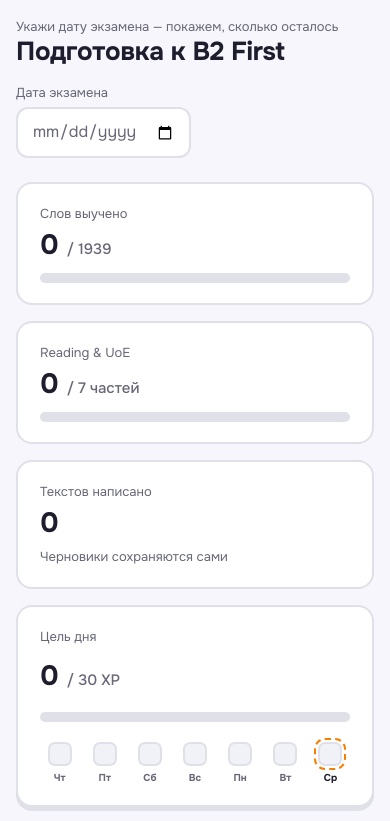
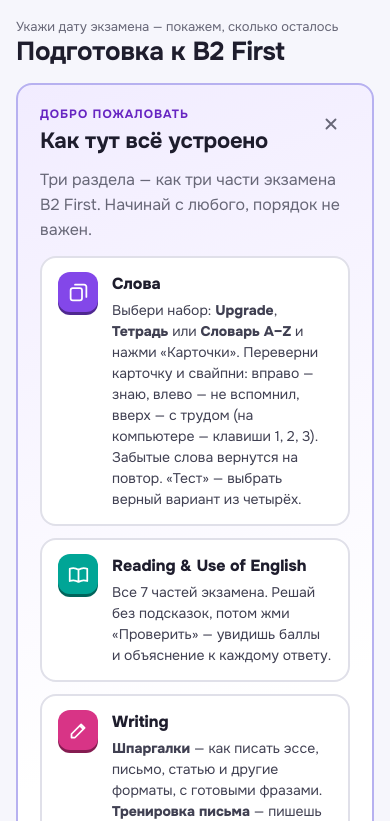
Before and after one commit to b2-first/b2-first.github.io, a plain HTML site: page index.html in a window 390 px wide. Shown: the part 63-884 px from the top of the page. Drawn offline with Linux system fonts and the light colour scheme; a web font is replaced by a local one.

Commit message:
Home: first-visit guide card, sections first on phones
- Guide card on the home page on first visit, hidden by «Понятно» or ×,
  reopened from the new «Как пользоваться» menu item (#guide)
- On screens up to 900px the home page shows sections, continue,
  daily goal, then stats and the exam date at the bottom

Co-Authored-By: Claude Opus 5.5 <noreply@anthropic.com>

```diff
--- a/app.js
+++ b/app.js
@@ -32,7 +32,8 @@ const ICON = {
   list: svgI('<path d="M9 6h11M9 12h11M9 18h11M4.5 6h.01M4.5 12h.01M4.5 18h.01" stroke-width="2.4"/>'),
   up: svgI('<path d="M12 19V5M5.5 11.5 12 5l6.5 6.5"/>'),
   medal: svgI('<circle cx="12" cy="15" r="6"/><path d="M8.5 10.2 6 2.5h4l2 4.5 2-4.5h4l-2.5 7.7M12 12.5v5"/>'),
-  sheet: svgI('<path d="M6 3h9l4 4v14H6zM14 3v5h5M9 12h7M9 16h7"/>')
+  sheet: svgI('<path d="M6 3h9l4 4v14H6zM14 3v5h5M9 12h7M9 16h7"/>'),
+  help: svgI('<circle cx="12" cy="12" r="9"/><path d="M9.6 9.3a2.5 2.5 0 0 1 4.8.9c0 1.7-2.4 2.2-2.4 3.8M12 17.2h.01" stroke-width="2.4"/>')
 };
 
 /* ========== storage: account (db) or this browser ========== */
@@ -272,7 +273,7 @@ function renderNav(h) {
     ['s', 'Слова'], ['a', 'Upgrade', 'words-up', W ? learned('up') + '/' + n.up : '', 'up', '--c-words'], ['a', 'Тетрадь', 'words-nb', W ? learned('nb') + '/' + n.nb : '', 'list', '--c-words'], ['a', 'Словарь B2 · A–Z', 'words-b2', W ? learned('b2') + '/' + n.b2 : '', 'cards', '--c-words'],
     ['s', 'Reading & Use of English'], ['a', 'Вариант 1 · все части', 'reading', Object.keys(res).length + '/7', 'book', '--c-reading'],
     ['s', 'Writing'], ['a', 'Шпаргалки', 'writing', '', 'sheet', '--c-writing'], ['a', WRITE_LABEL, 'write', '', 'pen', '--c-writing'],
-    ['s', 'Прогресс'], ['a', 'Достижения', 'badges', got + '/' + BADGES.length, 'medal', '--gold-deep']
+    ['s', 'Прогресс'], ['a', 'Достижения', 'badges', got + '/' + BADGES.length, 'medal', '--gold-deep'], ['a', 'Как пользоваться', 'guide', '', 'help', '--accent']
   ];
   $('#nav').innerHTML = items.map(it => it[0] === 's' ? '<div class="nav-h">' + esc(it[1]) + '</div>'
     : '<a href="#' + it[2] + '" class="' + ((h === it[2] || (it[2] === 'write' && h.startsWith('write-')) || (it[2] === 'writing' && h.startsWith('fmt-')) || (it[2] === 'reading' && (h.startsWith('part-') || h === 'full-test'))) ? 'on' : '') + '"><span class="ni" style="--c:var(' + it[5] + ')">' + ICON[it[4]] + '</span><span class="lb">' + esc(it[1]) + '</span>' + (it[3] ? '<span class="cnt">' + esc(it[3]) + '</span>' : '') + '</a>').join('');
@@ -289,6 +290,7 @@ function route() {
   renderNav(h);
   if (!W) { view.innerHTML = '<div class="page"><div class="empty">Загрузка…</div></div>'; return; }
   if (h === 'home') return Home();
+  if (h === 'guide') { try { localStorage.removeItem('b2:intro'); } catch (e) {} return Home(); }
   if (h === 'words' || h === 'words-up') return Words('up');
   if (h === 'words-nb') return Words('nb');
   if (h === 'words-b2') return Words('b2');
@@ -305,6 +307,22 @@ function route() {
 window.addEventListener('hashchange', () => { route(); window.scrollTo(0, 0); });
 
 /* ========== home ========== */
+const introSeen = () => { try { return localStorage.getItem('b2:intro') === '1'; } catch (e) { return false; } };
+function introHTML(g) {
+  const it = (c, icon, title, text) => '<li style="--c:var(' + c + ')"><span class="ic">' + ICON[icon] + '</span><div><b>' + title + '</b><p>' + text + '</p></div></li>';
+  return '<section class="card intro" id="intro" aria-labelledby="introH">' +
+    '<div class="intro-h"><div><div class="eyebrow">Добро пожаловать</div><h2 id="introH">Как тут всё устроено</h2></div>' +
+    '<button class="btn sm ghost" id="introX" type="button" aria-label="Скрыть инструкцию">' + ICON.x + '</button></div>' +
+    '<p class="muted">Три раздела — как три части экзамена B2 First. Начинай с любого, порядок не важен.</p>' +
+    '<ol class="intro-l">' +
+    it('--c-words', 'cards', 'Слова', 'Выбери набор: <b>Upgrade</b>, <b>Тетрадь</b> или <b>Словарь A–Z</b> и нажми «Карточки». Переверни карточку и свайпни: вправо — знаю, влево — не вспомнил, вверх — с трудом (на компьютере — клавиши 1, 2, 3). Забытые слова вернутся на повтор. «Тест» — выбрать верный вариант из четырёх.') +
+    it('--c-reading', 'book', 'Reading &amp; Use of English', 'Все 7 частей экзамена. Решай без подсказок, потом жми «Проверить» — увидишь баллы и объяснение к каждому ответу.') +
+    it('--c-writing', 'pen', 'Writing', '<b>Шпаргалки</b> — как писать эссе, письмо, статью и другие форматы, с готовыми фразами. ' + (IN_CLAUDE ? '<b>Написать и проверить</b> — Claude оценит текст по 4 критериям FCE.' : '<b>Тренировка письма</b> — пишешь текст по заданию с таймером и счётчиком слов, черновик сохраняется сам.')) +
+    it('--flame', 'fire', 'XP и стрик', 'За занятия получаешь XP: «знаю» +1, верный ответ в тесте +2, Reading — баллы как на экзамене. Набери цель дня (сейчас ' + g + ' XP), чтобы огонёк серии не погас.') +
+    '</ol>' +
+    '<div class="intro-f"><button class="btn pri lg" id="introOk" type="button">Понятно, поехали →</button><span class="note">Прогресс хранится в этом браузере. Инструкция всегда есть в меню: «Как пользоваться».</span></div>' +
+    '</section>';
+}
 function Home() {
   const d = Store.data, res = d.reading.results || {};
   const tot = W.words.length, lw = learned('up') + learned('nb') + learned('b2');
@@ -319,14 +337,15 @@ function Home() {
   const last = d.meta.last;
   const g = goalXP(), x = xpToday(), sk = streak();
   const tile = (href, c, icon, title, text, go) => '<a class="card tile sec" href="#' + href + '" style="--c:var(' + c + ')"><span class="ic">' + ICON[icon] + '</span><h3>' + title + '</h3><p class="muted">' + text + '</p><span class="go">' + go + ' →</span></a>';
-  view.innerHTML = '<div class="page">' +
+  view.innerHTML = '<div class="page home">' +
     '<div class="head"><div><div class="muted small">' + esc(examLine) + '</div><h1>Подготовка к B2 First</h1></div>' +
     '<label class="small muted" style="display:flex;flex-direction:column;gap:4px">Дата экзамена<input type="date" id="exDate" value="' + esc(d.meta.exam || '') + '"></label></div>' +
+    (introSeen() ? '' : introHTML(g)) +
     '<div class="grid4">' +
     '<div class="card stat"><div class="muted small">Слов выучено</div><b>' + lw + ' <small>/ ' + tot + '</small></b><div class="bar thin" style="margin-top:12px;--c:var(--c-words)"><i style="width:' + (lw / tot * 100).toFixed(1) + '%"></i></div></div>' +
     '<div class="card stat"><div class="muted small">Reading &amp; UoE</div><b>' + parts + ' <small>/ 7 частей</small></b><div class="bar thin" style="margin-top:12px;--c:var(--c-reading)"><i style="width:' + (parts / 7 * 100).toFixed(1) + '%"></i></div></div>' +
     (IN_CLAUDE ? '<div class="card stat"><div class="muted small">Текстов проверено</div><b>' + hist.length + '</b><div class="muted small" style="margin-top:8px">' + (lastW ? 'Последний: ' + esc(lastW.fmt) + ' · ' + lastW.total + '/20' : 'Пока ни одного') + '</div></div>' : '<div class="card stat"><div class="muted small">Текстов написано</div><b>' + Object.values(d.writing.drafts || {}).filter(x => x && x.text && x.text.trim()).length + '</b><div class="muted small" style="margin-top:8px">Черновики сохраняются сами</div></div>') +
-    '<a class="card stat tile' + (x >= g ? ' done' : '') + '" href="#badges" style="--c:var(--gold)"><div class="muted small">Цель дня' + (sk ? ' · <span style="color:var(--flame);font-weight:800">' + sk + ' ' + plural(sk, 'день', 'дня', 'дней') + ' подряд</span>' : '') + '</div><b>' + x + ' <small>/ ' + g + ' XP</small></b>' +
+    '<a class="card stat tile goal-card' + (x >= g ? ' done' : '') + '" href="#badges" style="--c:var(--gold)"><div class="muted small">Цель дня' + (sk ? ' · <span style="color:var(--flame);font-weight:800">' + sk + ' ' + plural(sk, 'день', 'дня', 'дней') + ' подряд</span>' : '') + '</div><b>' + x + ' <small>/ ' + g + ' XP</small></b>' +
     '<div class="bar thin" style="margin-top:12px;--c:' + (x >= g ? 'var(--ok)' : 'var(--gold)') + '"><i style="width:' + Math.min(100, x / g * 100).toFixed(1) + '%"></i></div><div style="margin-top:12px">' + weekStrip() + '</div></a>' +
     '</div>' +
     (last ? '<div class="cont"><div><div class="lbl">Продолжить</div><div class="big">' + esc(last.label) + '</div></div><a class="btn lg" href="#' + esc(last.hash) + '">Продолжить →</a></div>' :
@@ -337,6 +356,17 @@ function Home() {
     tile('writing', '--c-writing', 'pen', 'Writing', (IN_CLAUDE ? 'Шпаргалки по 6 форматам и проверка твоего текста по критериям FCE.' : 'Шпаргалки по 6 форматам и тренировка письма с таймером и счётчиком слов.'), 'Писать') +
     '</div></div>';
   $('#exDate').addEventListener('change', e => { d.meta.exam = e.target.value; Store.save('meta'); Home(); });
+  const intro = $('#intro');
+  if (intro) {
+    const close = () => {
+      try { localStorage.setItem('b2:intro', '1'); } catch (e) {}
+      if (location.hash === '#guide') { history.replaceState(null, '', '#home'); renderNav('home'); }
+      intro.remove();
+    };
+    $('#introOk').addEventListener('click', close);
+    $('#introX').addEventListener('click', close);
+    if (location.hash === '#guide') intro.scrollIntoView({ block: 'start' });
+  }
 }
 
 /* ========== words ========== */
--- a/style.css
+++ b/style.css
@@ -577,3 +577,40 @@ a.chip:hover{border-color:var(--edge)}
   .fbar .ex{font-size:15px}
   .fbar .btn{min-height:52px}
 }
+
+/* ---------- home: first-visit guide ---------- */
+.intro{display:flex;flex-direction:column;gap:14px;border-color:color-mix(in oklch,var(--accent) 35%,var(--line));background:linear-gradient(160deg,var(--accent-soft),var(--surface) 55%)}
+.intro-h{display:flex;align-items:flex-start;justify-content:space-between;gap:12px}
+.intro-h h2{font:700 22px/1.2 var(--display);margin:4px 0 0}
+.intro-h .eyebrow{color:var(--accent-ink)}
+.intro-h .btn{min-width:38px;padding:6px;color:var(--muted)}
+.intro>p{margin:0}
+.intro-l{list-style:none;margin:0;padding:0;display:grid;grid-template-columns:repeat(2,minmax(0,1fr));gap:12px}
+.intro-l li{display:flex;gap:14px;align-items:flex-start;background:var(--surface);border:2px solid var(--line);border-radius:16px;padding:14px 16px}
+.intro-l .ic{flex:none;width:40px;height:40px;border-radius:12px;display:grid;place-items:center;background:var(--c);color:#fff;box-shadow:0 3px 0 color-mix(in oklch,var(--c) 70%,black)}
+.intro-l .ic svg{width:21px;height:21px}
+.intro-l b{font-weight:800}
+.intro-l div>b:first-child{display:block;font-size:16px;margin-bottom:3px}
+.intro-l p{margin:0;font-size:14px;line-height:1.5;color:var(--soft)}
+.intro-f{display:flex;align-items:center;gap:16px;flex-wrap:wrap}
+@media (max-width:700px){
+  .intro-l{grid-template-columns:minmax(0,1fr)}
+  .intro-f .btn{width:100%}
+}
+
+/* ---------- home on a phone: sections first, stats last ---------- */
+@media (max-width:900px){
+  .page.home{display:grid;grid-template-columns:repeat(2,minmax(0,1fr));gap:16px}
+  .page.home>*{grid-column:1/-1}
+  .home .head,.home .grid4{display:contents}
+  .home .head>div{order:0;grid-column:1/-1}
+  .home .grid3{order:1}
+  .home .cont{order:2}
+  .home .goal-card{order:3;grid-column:1/-1}
+  .home .grid4>.stat:not(.goal-card){order:4;grid-column:auto}
+  .home .grid4>.stat:nth-child(3){grid-column:1/-1}
+  .home .head>label{order:5;grid-column:1/-1}
+}
+@media (max-width:600px){
+  .home .grid4>.stat:not(.goal-card) b{font-size:22px}
+}
```
